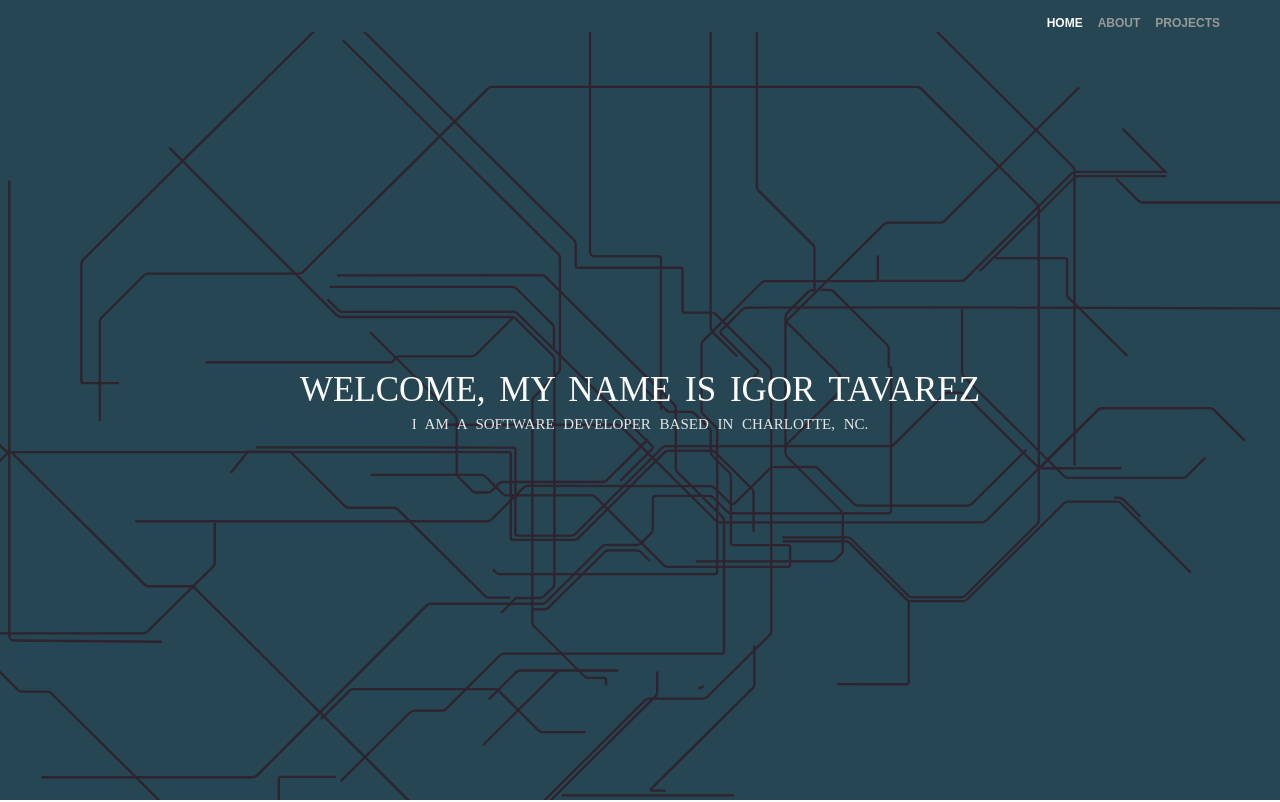
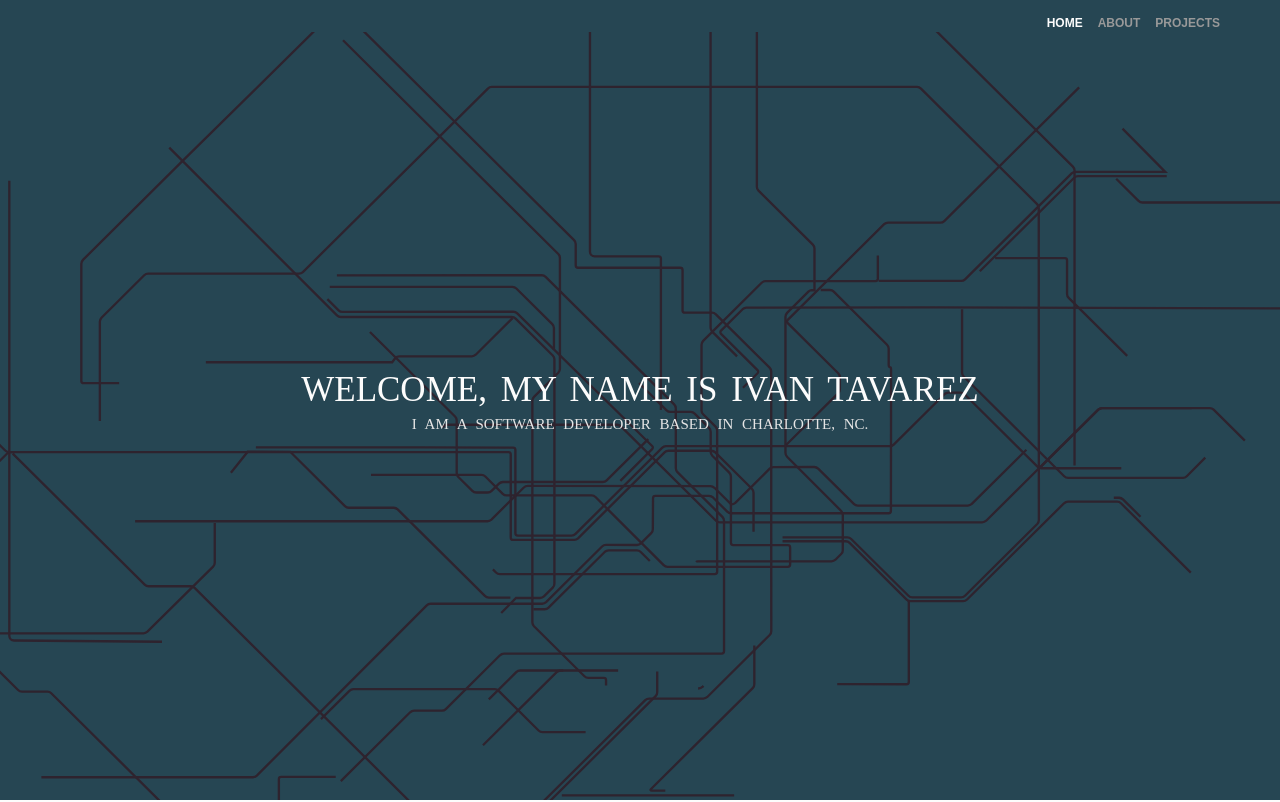
Before and after one commit to itava0/Porfolio, a React (Create React App) app: page / in a window 1280 px wide. Shown: the top 802 px of the page. Built offline with nearby package versions, Linux system fonts and the light colour scheme.

Commit message:
Changed name

```diff
--- a/src/components/intro/intro.jsx
+++ b/src/components/intro/intro.jsx
@@ -4,7 +4,7 @@ const Intro = () => {
   return (
     <div className="intro">
       <div>
-        <p>Welcome, my name is Igor Tavarez</p>
+        <p>Welcome, my name is Ivan Tavarez</p>
         <p className="subheading">I am a Software Developer based in Charlotte, NC.</p>
       </div>
     </div>
```
